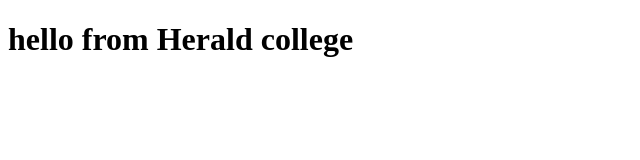
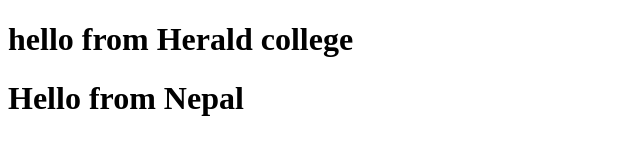
Before and after one commit to NP03S200044/Backend, a plain HTML site: page index.html in a window 1280 px wide. Shown: the whole page, without its empty margins (0-640 px from the left). Drawn offline with Linux system fonts and the light colour scheme.

Commit message:
Update index.html

```diff
--- a/index.html
+++ b/index.html
@@ -4,6 +4,7 @@
 <title></title>
 	<body>
 		<h1>hello from Herald college</h1>
+		<h1> Hello from Nepal</h1>
 	</body>
 </head>
 
```
